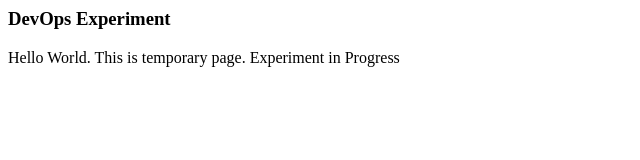
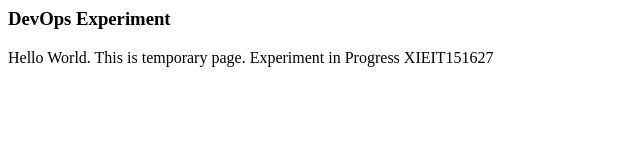
Before and after one commit to adityagadekar07/xie, a plain HTML site: page test.html in a window 1280 px wide. Shown: the full height of the page, 0-640 px from the left. Drawn offline with Linux system fonts and the light colour scheme.

Commit message:
modified version

```diff
--- a/test.html
+++ b/test.html
@@ -11,6 +11,7 @@
 		<p>
 			Hello World. This is temporary page.
 			Experiment in Progress
+			XIEIT151627
 		</p>
 	</body>
 </html>
```
